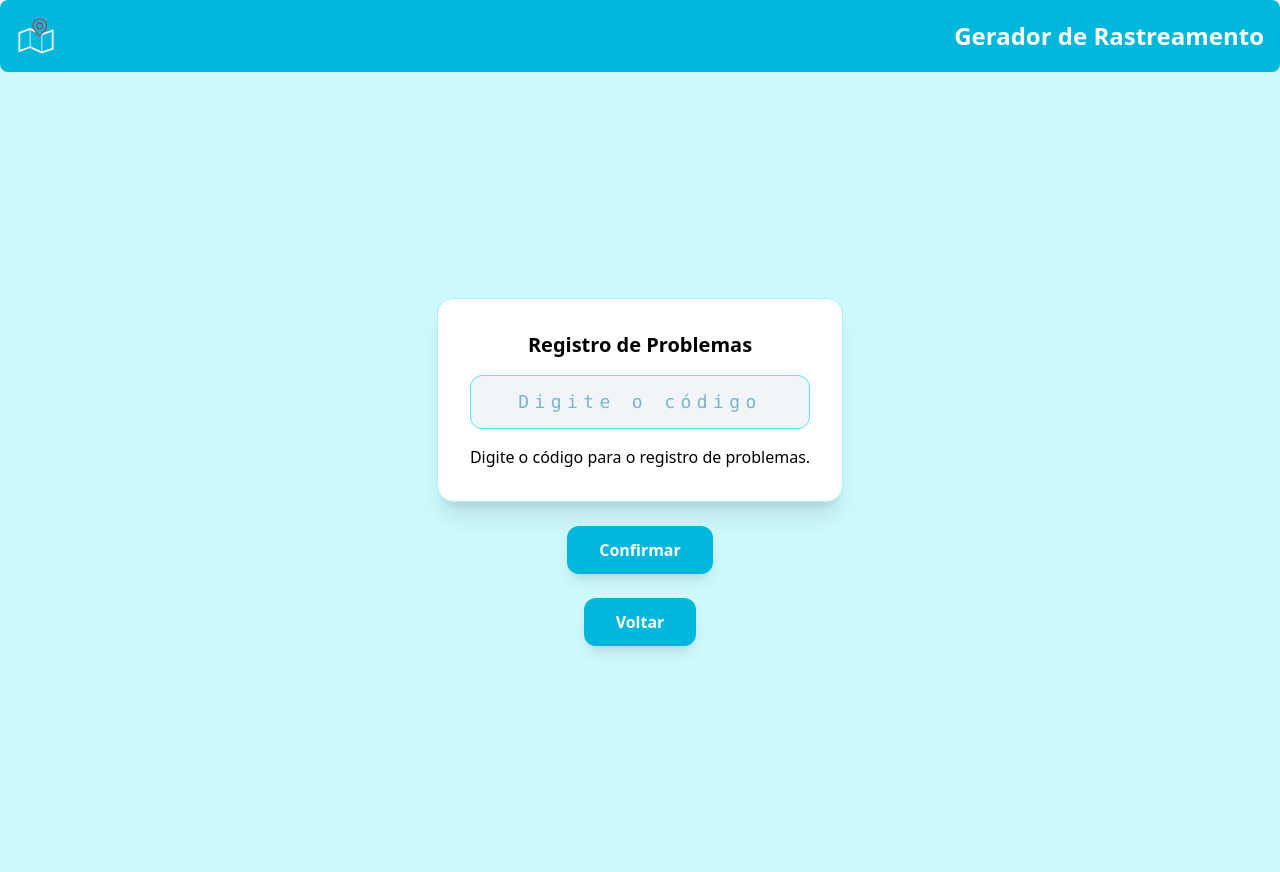
After one commit to LucianoRamosAlves/python-estudos, a Flask app: page /problemas in a window 1280 px wide. The commit adds this page. Run offline with Flask 3, Linux system fonts and the light colour scheme.

Commit message:
Add problem reporting flow for tracking codes
Introduces problem tracking on shipping codes by adding `tem_problema` and `descricao_problema` fields to the model, a new `/problemas` route, and a dedicated `problemas.html` page for users to submit issues. The admin area now surfaces problem descriptions, adds a problem status selector, and supports filtering searches by resolved/unresolved problems. The home page "Relatar algum problema" button now links to the new flow.

```diff
--- a/framework/flask/examples/gerador-rastreamento/app/models/tracking_code.py
+++ b/framework/flask/examples/gerador-rastreamento/app/models/tracking_code.py
@@ -18,4 +18,8 @@ class TrackingCode(db.Model):
 
     tipo_entrega = db.Column(db.String(30), nullable=False)
 
+    tem_problema = db.Column(db.Boolean, nullable=False, default=False)
+
+    descricao_problema = db.Column(db.Text, nullable=True)
+
     criado_em = db.Column(db.DateTime, default=datetime.utcnow)
--- a/framework/flask/examples/gerador-rastreamento/app/routes.py
+++ b/framework/flask/examples/gerador-rastreamento/app/routes.py
@@ -83,6 +83,7 @@ def register_routes(app):
         registro = None
         mensagem = None
         pesquisa_realizada = False
+        descricao_problema = None
 
         if request.method == "POST":
             pesquisa_realizada = True
@@ -120,7 +121,7 @@ def register_routes(app):
                         mensagem = "Dados atualizados com sucesso."
 
 
-        return render_template("admin.html", codigo=codigo, registro=registro, mensagem=mensagem, pesquisa_realizada=pesquisa_realizada)
+        return render_template("admin.html", codigo=codigo, registro=registro, mensagem=mensagem, pesquisa_realizada=pesquisa_realizada, descricao_problema=descricao_problema)
 
     @app.route("/admin_pesquisas", methods=["GET"])
     def admin_pesquisas():
@@ -135,6 +136,7 @@ def register_routes(app):
             filtro_categoria = request.args.get("filtro_categoria")
             filtro_status = request.args.get("filtro_status")
             filtro_tipo_entrega = request.args.get("filtro_tipo_entrega")
+            filtro_problemas = request.args.get("filtro_problemas")
             filtro_acoes = request.args.get("filtro_acoes")
             b_acao = request.args.get("b_acao")
 
@@ -152,6 +154,12 @@ def register_routes(app):
             if filtro_acoes:
                 query = query.filter_by(estado=filtro_acoes)
 
+            if filtro_problemas:
+                if filtro_problemas == "resolvidos":
+                    query = query.filter_by(tem_problema=False)
+                elif filtro_problemas == "nao_resolvidos":
+                    query = query.filter_by(tem_problema=True)
+
             if b_acao:
                 if b_acao == "ver_codigos":
                     codigos = query.all()
@@ -161,3 +169,40 @@ def register_routes(app):
                     quantidade_codigos = query.count()
 
         return render_template("admin_pesquisas.html", codigo=codigo, registro=registro, mensagem=mensagem, codigos=codigos, lista_codigos=filtro_categoria, quantidade_codigos=quantidade_codigos, pesquisa_quantidade=pesquisa_quantidade)
+
+    @app.route("/problemas", methods=["GET", "POST"])
+    def problemas():
+        codigo = None
+        registro = None
+        mensagem = None
+        pesquisa_realizada = False
+        descricao_problema = None
+
+        if request.method == "POST":
+            pesquisa_realizada = True
+            codigo = request.form.get("codigo").strip()
+            descricao_problema = request.form.get("descricao_problema")
+            registro = TrackingCode.query.filter_by(codigo=codigo).first()
+
+            if codigo == "":
+                mensagem = "Por favor, insira um código para consulta."
+
+            elif not registro:
+                mensagem = "Código não registrado."
+
+            elif registro and registro.estado == "cancelado":
+                mensagem = "Este código foi cancelado."
+                registro = None  # Não exibir o registro cancelado
+
+            elif registro and registro.estado == "deletado":
+                mensagem = "Este código não está mais disponível para consulta."
+                registro = None  # Não exibir o registro deletado
+
+            else:
+                if registro:
+                    registro.tem_problema = True
+                    registro.descricao_problema = descricao_problema
+                    db.session.commit()
+                    mensagem = "Problema registrado com sucesso."
+
+        return render_template("problemas.html", codigo=codigo, registro=registro, mensagem=mensagem, pesquisa_realizada=pesquisa_realizada)
--- a/framework/flask/examples/gerador-rastreamento/app/static/css/output.css
+++ b/framework/flask/examples/gerador-rastreamento/app/static/css/output.css
@@ -227,6 +227,9 @@
   .mt-6 {
     margin-top: calc(var(--spacing) * 6);
   }
+  .mb-2 {
+    margin-bottom: calc(var(--spacing) * 2);
+  }
   .mb-4 {
     margin-bottom: calc(var(--spacing) * 4);
   }
@@ -242,8 +245,20 @@
   .table {
     display: table;
   }
+  .h-4 {
+    height: calc(var(--spacing) * 4);
+  }
+  .h-5 {
+    height: calc(var(--spacing) * 5);
+  }
   .h-10 {
     height: calc(var(--spacing) * 10);
+  }
+  .h-12 {
+    height: calc(var(--spacing) * 12);
+  }
+  .h-40 {
+    height: calc(var(--spacing) * 40);
   }
   .min-h-screen {
     min-height: 100vh;
@@ -271,6 +286,9 @@
   }
   .resize {
     resize: both;
+  }
+  .resize-none {
+    resize: none;
   }
   .flex-col {
     flex-direction: column;
@@ -374,6 +392,15 @@
   }
   .p-8 {
     padding: calc(var(--spacing) * 8);
+  }
+  .px-1 {
+    padding-inline: var(--spacing);
+  }
+  .px-2 {
+    padding-inline: calc(var(--spacing) * 2);
+  }
+  .px-5 {
+    padding-inline: calc(var(--spacing) * 5);
   }
   .px-8 {
     padding-inline: calc(var(--spacing) * 8);
--- a/framework/flask/examples/gerador-rastreamento/app/templates/index.html
+++ b/framework/flask/examples/gerador-rastreamento/app/templates/index.html
@@ -62,7 +62,7 @@
             type="button">Tenho código</button>
     </a>
 
-        <a href="{{ url_for('consultas') }}">
+        <a href="{{ url_for('problemas') }}">
         <button
             class="mt-6 bg-red-500 text-white px-8 py-3 rounded-xl font-semibold shadow-lg transition-all duration-300 hover:bg-red-700 hover:scale-105 active:scale-95 hover:cursor-pointer"
             type="button">Relatar algum problema</button>
--- /dev/null
+++ b/framework/flask/examples/gerador-rastreamento/app/templates/problemas.html
@@ -0,0 +1,67 @@
+{% extends "base.html" %}
+
+{% block content %}
+
+<main class="flex flex-col items-center justify-center min-h-screen bg-cyan-100 p-6">
+
+    <div id="tela_codigo"
+        class="flex flex-col items-center bg-white p-8 rounded-2xl shadow-xl border border-cyan-200 transition-all duration-300 hover:-translate-y-1 hover:shadow-2xl">
+
+        <h2 class="text-xl font-bold mb-4">Registro de Problemas</h2>
+
+        <form method="POST" class="w-full flex flex-col items-center gap-4">
+            <input type="hidden" name="codigo" value="{{ codigo }}">
+            <input type="text" name="codigo" placeholder="Digite o código"
+                class="w-full bg-slate-100 border border-cyan-300 rounded-xl p-3 text-center text-lg font-mono tracking-[0.3em] text-cyan-700 focus:outline-none focus:ring-2 focus:ring-cyan-500 focus:border-transparent">
+
+            {% if pesquisa_realizada %}
+            <div id="resultado" class="w-full border-2 border-dashed  rounded-xl p-5 text-center text-padrao font-mono font-bold tracking-[0.3em]
+                {% if registro %}
+                bg-slate-100 border-green-400 text-cyan-700
+                {% else %}
+                bg-slate-100 border-red-400 text-red-700
+                {% endif %}">
+
+                {% if registro %}
+                <p id="mensagem" class="mt-1 text-sm font-medium text-green-600" style="white-space: pre-line;">codigo:
+                    <span class="text-cyan-700">{{ registro.codigo }}</span>
+                </p>
+                <hr class="my-5">
+
+                <label for="problema" class="block mb-2 font-semibold">
+                    Descreva o problema
+                </label>
+
+                <textarea id="descricao_problema" name="descricao_problema" rows="8" placeholder="Descreva o problema detalhadamente..."
+                    class="w-full bg-slate-100 border border-cyan-300 rounded-xl p-3 text-lg text-cyan-700 focus:outline-none focus:ring-2 focus:ring-cyan-500 focus:border-transparent resize-none"></textarea>
+
+                <button
+                    class=" mt-6 bg-cyan-600 text-white px-5 py-3 rounded-xl font-semibold shadow-lg transition-all duration-300 hover:bg-cyan-700 hover:scale-105 active:scale-95"
+                    type="submit">Registrar</button>
+
+                {% else %}
+                <p id="mensagem" class="mt-3 text-sm font-medium text-red-600" style="white-space: pre-line;">{{mensagem }}
+                </p>
+                {% endif %}
+            </div>
+            {% endif %}
+
+            <p>Digite o código para o registro de problemas.</p>
+
+    </div>
+
+    <button
+        class="mt-6 bg-cyan-500 text-white px-8 py-3 rounded-xl font-semibold shadow-lg transition-all duration-300 hover:bg-cyan-900 hover:scale-105 active:scale-95"
+        type="submit">Confirmar</button>
+
+    </form>
+    <a href="/">
+        <button
+            class="mt-6 bg-cyan-500 text-white px-8 py-3 rounded-xl font-semibold shadow-lg transition-all duration-300 hover:bg-cyan-900 hover:scale-105 active:scale-95"
+            type="button">Voltar</button>
+    </a>
+
+</main>
+
+
+{% endblock %}
```
Also changed, not shown: framework/flask/examples/gerador-rastreamento/app/templates/admin.html (+20 -1 lines), framework/flask/examples/gerador-rastreamento/app/templates/admin_pesquisas.html (+9 -0 lines).
